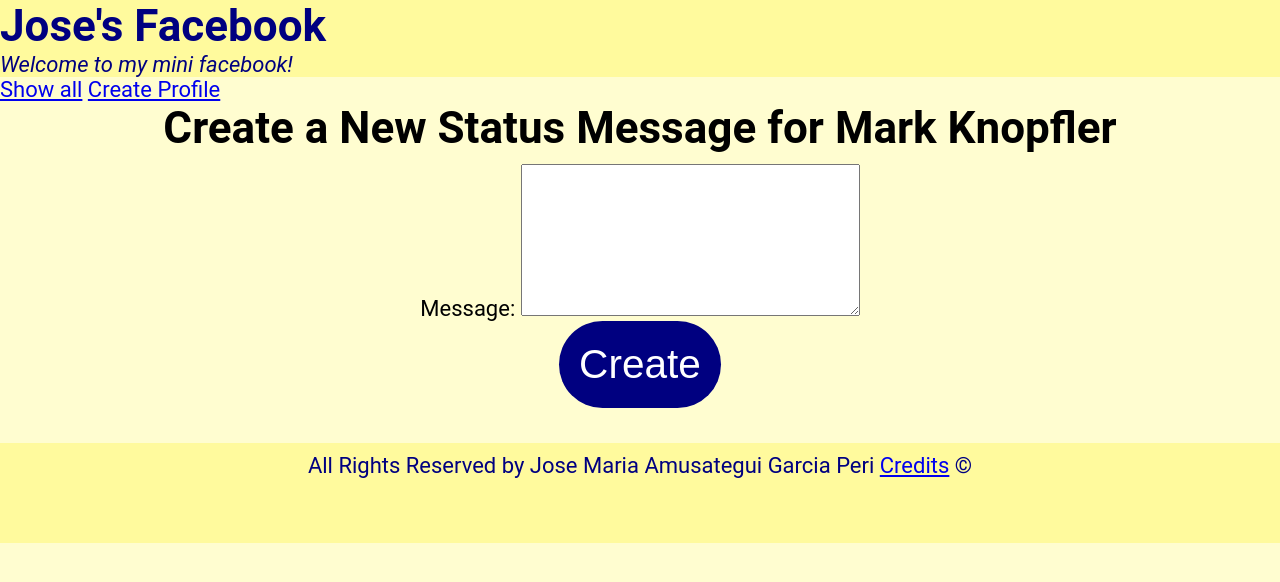
After one commit to jmamusBU/cs412, a Django app: page /mini_fb/profile/1/create_status in a window 1280 px wide. The commit adds this page. Shown: the top 582 px of the page. Run offline with Django 5.2, Linux system fonts and the light colour scheme; data comes from the database, SQL or seed files in the repository; both versions use the stored data as it was after the commit.

Commit message:
testing mini_fb Task 4 on Heroku

```diff
--- a/mini_fb/forms.py
+++ b/mini_fb/forms.py
@@ -6,3 +6,9 @@ class CreateProfileForm(forms.ModelForm):
     class Meta:
         model = Profile
         fields = ['first_name', 'last_name', 'city', 'email_address', 'image_url']
+
+class CreateStatusMessageForm(forms.ModelForm):
+    '''Form to create a Status Message'''
+    class Meta:
+        model = StatusMessage
+        fields = ['message']
--- a/mini_fb/models.py
+++ b/mini_fb/models.py
@@ -40,3 +40,6 @@ class StatusMessage(models.Model):
     def __str__(self):
         '''Return a string representation of this StatusMessage Object.'''
         return f'{self.profile.first_name} {self.profile.last_name} said {self.message} at {self.created_at}'
+
+    def get_absolute_url(self):
+        return reverse("show_profile", kwargs={"pk": self.profile.pk})
--- a/mini_fb/static/mini_fb/styles.css
+++ b/mini_fb/static/mini_fb/styles.css
@@ -82,3 +82,22 @@ footer {
 .table_text {
     padding: 10px;
 }
+
+form {
+    margin: auto;
+    text-align: center;
+    padding: 10px;
+}
+
+button {
+    display: flex;
+    flex-direction: column;
+    align-items: center;
+    margin: auto;
+    padding: 20px;
+    border: none;
+    border-radius: 100px;
+    background-color: #000080;
+    color: white;
+    font-size: calc(15px + 2vw);
+}
--- /dev/null
+++ b/mini_fb/templates/mini_fb/create_status_form.html
@@ -0,0 +1,12 @@
+{% extends 'mini_fb/base.html' %}
+
+{% block content %}
+<h3>Create a New Status Message for {{profile.first_name}} {{profile.last_name}}</h3>
+<form method="POST">
+    {% csrf_token %}
+
+    {{ form.as_p }}
+    <button type="submit">Create</button>
+</form>
+<br>
+{% endblock %}
--- a/mini_fb/templates/mini_fb/show_profile.html
+++ b/mini_fb/templates/mini_fb/show_profile.html
@@ -8,6 +8,7 @@ profile in the database
 -->
 
 {% block content %}
+<a href="{% url 'create_status' profile.pk %}" target="_blank">Create New Status Message</a>
 
 <h2>Profile</h2>
 
--- a/mini_fb/urls.py
+++ b/mini_fb/urls.py
@@ -4,11 +4,12 @@
 
 from django.urls import path
 from django.conf import settings
-from .views import ShowAllProfilesView, ShowProfilePageView, CreateProfileView
+from .views import ShowAllProfilesView, ShowProfilePageView, CreateProfileView, CreateStatusMessageView
 
 # all of the URLs that are part of this app
 urlpatterns = [
     path(r'', ShowAllProfilesView.as_view(), name='show_all_profiles'),
     path(r'profile/<int:pk>', ShowProfilePageView.as_view(), name="show_profile"),
     path(r'create_profile', CreateProfileView.as_view(), name="create_profile"),
+    path(r'profile/<int:pk>/create_status', CreateStatusMessageView.as_view(), name="create_status"),
 ]
--- a/mini_fb/views.py
+++ b/mini_fb/views.py
@@ -4,7 +4,7 @@
 from django.shortcuts import render
 from django.views.generic import ListView, DetailView, CreateView
 from .models import *
-from .forms import CreateProfileForm
+from .forms import CreateProfileForm, CreateStatusMessageForm
 # Create your views here.
 
 class ShowAllProfilesView(ListView):
@@ -23,3 +23,19 @@ class CreateProfileView(CreateView):
     '''Displays a page to create a profile'''
     form_class = CreateProfileForm
     template_name = 'mini_fb/create_profile_form.html'
+
+class CreateStatusMessageView(CreateView):
+    '''Displays a page to create a status message'''
+    form_class = CreateStatusMessageForm
+    template_name = 'mini_fb/create_status_form.html'
+
+    def get_context_data(self, **kwargs):
+        context = super().get_context_data(**kwargs)
+        profile = Profile.objects.get(pk=self.kwargs['pk'])
+        context['profile'] = profile
+        return context
+
+    def form_valid(self, form):
+        profile = Profile.objects.get(pk=self.kwargs['pk'])
+        form.instance.profile = profile
+        return super().form_valid(form)
```
Also changed, not shown: db.sqlite3, mini_fb/templates/mini_fb/base.html (line endings or trailing spaces).
